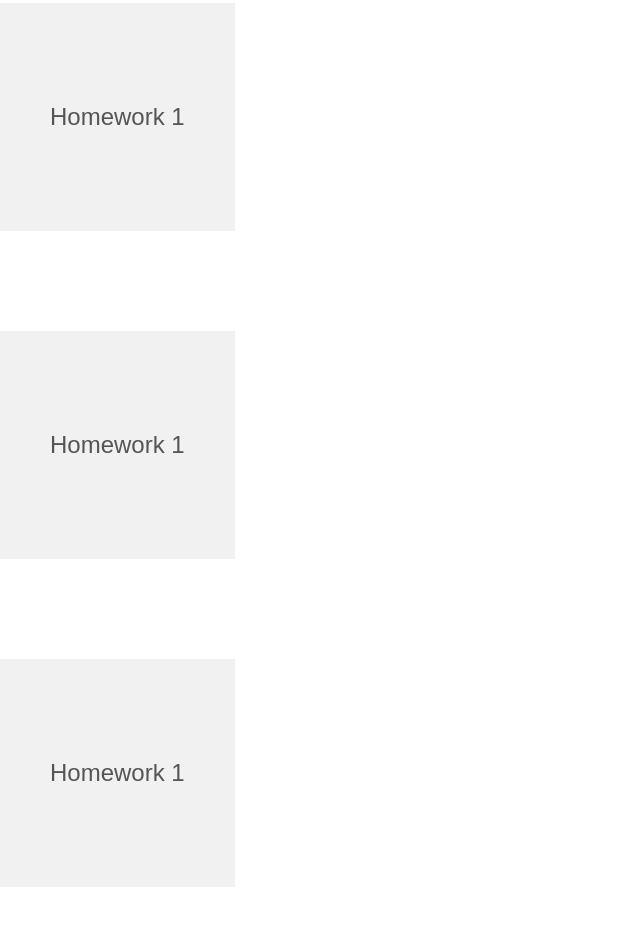
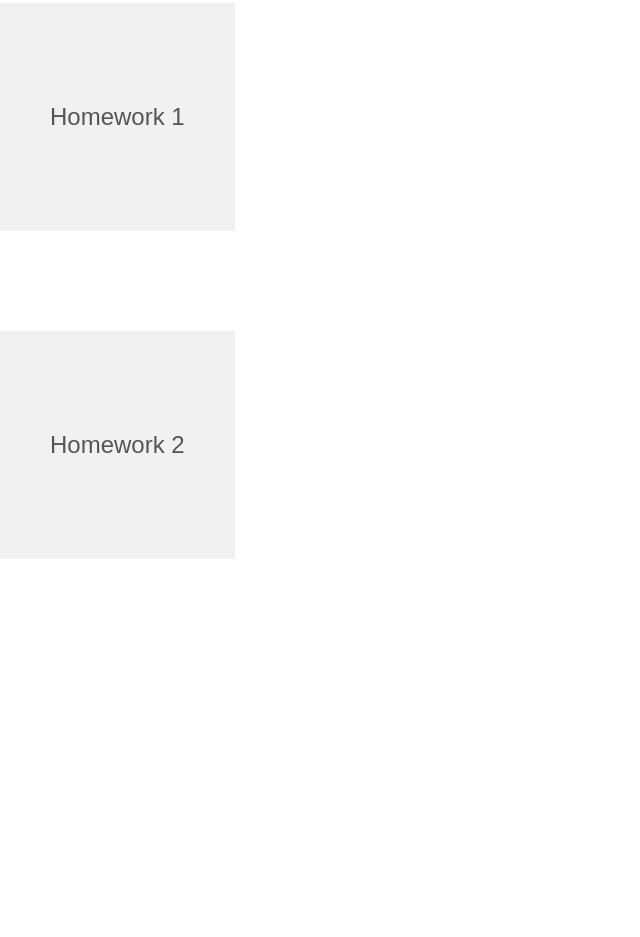
Before and after one commit to nicomizono/FEWD_39, a plain HTML site: page index.html in a window 1280 px wide. Shown: the part 629-1566 px from the top of the page, without its empty margins (0-640 px from the left). After the commit the page ends 1238 px from the top, so only its background shows below. Drawn offline with Linux system fonts and the light colour scheme.

Commit message:
hw 2 link

```diff
--- a/index.html
+++ b/index.html
@@ -20,9 +20,7 @@
 
       <div class="col-md-4"><button><a href="./Homework_1/about.html">Homework 1</a></button>
       </div>
-      <div class="col-md-4"><button><a href="./Homework_1/about.html">Homework 1</a></div>
-      <div class="col-md-4"><button><a href="./Homework_1/about.html">Homework 1</a>
-      </div>
+      <div class="col-md-4"><button><a href="./Homework_2/index.html">Homework 2</a></div>
 
   </div>
       <!-- <li><a href="./Homework_2/index.html">Homework 2</a></li>
```
